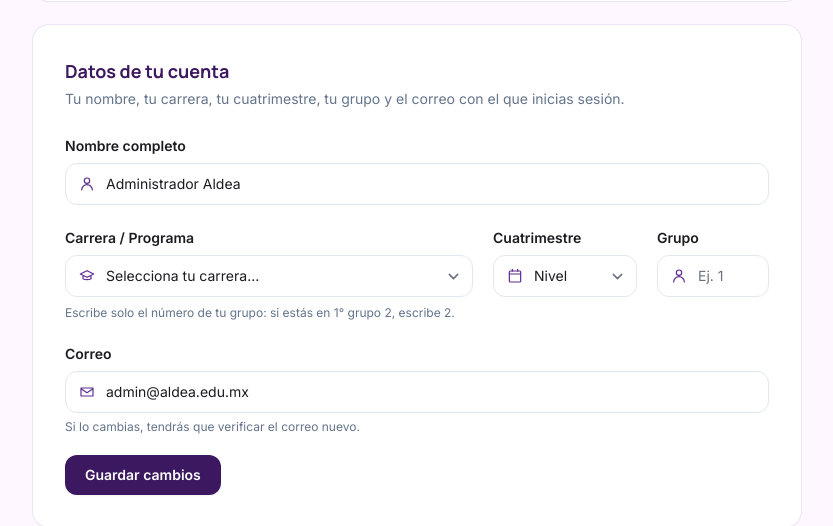
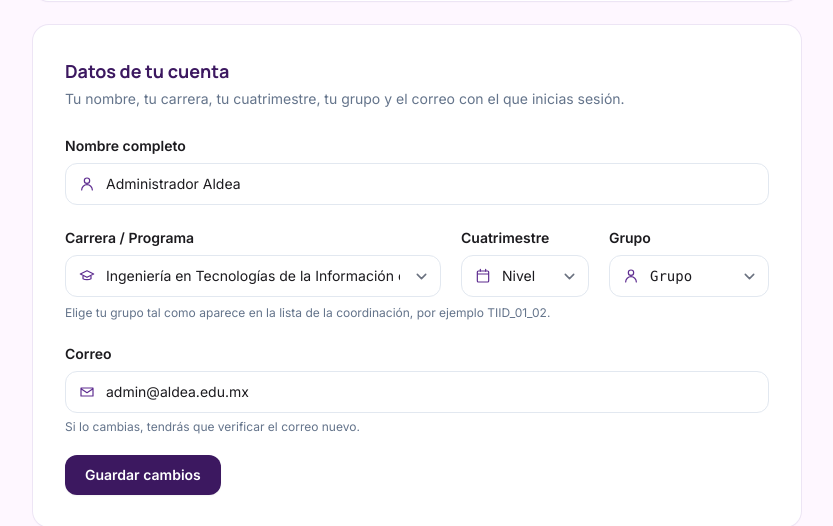
Before and after one commit to Camilohh12/Aldea_tech, a Laravel app: page /profile in a window 1280 px wide. Shown: the part 251-777 px from the top of the page, without its empty margins (223-1056 px from the left). Run offline with Laravel 12, Linux system fonts and the light colour scheme; a user stored in the database is signed in; data comes from the database, SQL or seed files in the repository; style sheets or scripts are compiled from the project's sources; parts of the project's set-up code (start-up, migrations or seed data) failed here and were passed over.

Commit message:
feat(grupos): el alumno elige su grupo de la lista de la coordinación
- El campo «Grupo» del registro y de «Mi perfil» ahora es una lista:
  TIID_01_01 … STFW_09_01 (Excel de la coordinación), los grupos que el admin
  asigne a los tutores, «Irregular» y «Otro».
- Nomenclatura oficial PREFIJO_CUATRIMESTRE_GRUPO (TIID_01_02 = 1er cuatri, grupo 2).
- Al elegir un grupo en el registro se propone al tutor que lo atiende.
- «Irregular» u «Otro» cuentan en el grupo de su tutor (el más común entre sus
  tutorados o, si no hay, el primero que atiende el tutor).
- Pruebas actualizadas al nuevo formato.

```diff
--- a/app/Http/Controllers/ProfileController.php
+++ b/app/Http/Controllers/ProfileController.php
@@ -3,7 +3,6 @@
 namespace App\Http\Controllers;
 
 use App\Http\Requests\ProfileUpdateRequest;
-use App\Support\Grupo;
 use App\Support\ReglasAlumno;
 use Illuminate\Http\RedirectResponse;
 use Illuminate\Http\Request;
@@ -28,22 +27,15 @@ class ProfileController extends Controller
      */
     public function update(ProfileUpdateRequest $request): RedirectResponse
     {
-        // El grupo llega como número; abajo se guarda el código completo
-        $request->user()->fill($request->safe()->except('grupo'));
+        $request->user()->fill($request->validated());
 
         if ($request->user()->isDirty('email')) {
             $request->user()->email_verified_at = null;
         }
 
-        // Al cambiar el cuatrimestre se actualiza si el alumno es regular o irregular
-        if ($request->esAlumno() && $request->user()->isDirty('cuatrimestre')) {
-            $request->user()->estatus = ReglasAlumno::estatus($request->user()->cuatrimestre);
-        }
-
-        // Código con la carrera y el cuatrimestre actuales (sin grupo si es «Irregular» u «Otro»)
-        if ($request->esAlumno()) {
-            $user = $request->user();
-            $user->grupo = Grupo::codigo($user->carrera, $user->cuatrimestre, $request->validated('grupo'));
+        // Al cambiar el cuatrimestre o el grupo se actualiza si el alumno es regular o irregular
+        if ($request->esAlumno() && $request->user()->isDirty(['cuatrimestre', 'grupo'])) {
+            $request->user()->estatus = ReglasAlumno::estatus($request->user()->cuatrimestre, $request->user()->grupo);
         }
 
         $request->user()->save();
--- a/app/Support/Grupo.php
+++ b/app/Support/Grupo.php
@@ -2,11 +2,14 @@
 
 namespace App\Support;
 
+use App\Models\User;
 use Illuminate\Support\Collection;
 
 /**
- * Código de grupo del alumno: prefijo de la carrera, número de grupo y
- * cuatrimestre, p. ej. sftw_01_09 (Software, grupo 1, 9° cuatrimestre).
+ * Grupo del alumno con la nomenclatura de la coordinación: prefijo de la
+ * carrera, cuatrimestre y número de grupo, p. ej. TIID_01_02 (TIID, 1er
+ * cuatrimestre, grupo 2). El alumno lo elige de una lista; también puede
+ * elegir «Irregular» u «Otro» y entonces cuenta en el grupo de su tutor.
  * Los prefijos están en config/aldea.php (prefijos_grupo).
  */
 final class Grupo
@@ -15,58 +18,96 @@ final class Grupo
     public const SIN_GRUPO = 'sin-grupo';
 
     /** Formato del código: letras_dos dígitos_dos dígitos. */
-    public const PATRON = '[a-z]+_[0-9]{2}_[0-9]{2}';
+    public const PATRON = '[A-Za-z]+_[0-9]{2}_[0-9]{2}';
 
-    /** Solo los cuatrimestres numéricos llevan grupo; «Irregular» y «Otro» usan el de su tutor. */
-    public static function llevaGrupo(?string $cuatrimestre): bool
+    public const IRREGULAR = 'Irregular';
+
+    public const OTRO = 'Otro';
+
+    /** Opciones que no son un grupo: el alumno cuenta en el grupo de su tutor. */
+    public const SIN_GRUPO_PROPIO = [self::IRREGULAR, self::OTRO];
+
+    /** ¿Es un código de grupo (TIID_01_02) y no «Irregular»/«Otro»? */
+    public static function esCodigo(?string $grupo): bool
     {
-        return $cuatrimestre !== null && ctype_digit($cuatrimestre);
-    }
-
-    /** «Irregular» u «Otro»: no capturan grupo y cuentan en el de su tutor (sin cuatrimestre no aplica). */
-    public static function usaElDelTutor(?string $cuatrimestre): bool
-    {
-        return $cuatrimestre !== null && $cuatrimestre !== '' && ! self::llevaGrupo($cuatrimestre);
-    }
-
-    /** Arma el código; null si falta algún dato o la carrera no tiene prefijo. */
-    public static function codigo(?string $carrera, ?string $cuatrimestre, int|string|null $numero): ?string
-    {
-        $prefijo = config('aldea.prefijos_grupo')[$carrera] ?? null;
-
-        if (! $prefijo || ! self::llevaGrupo($cuatrimestre) || ! ctype_digit((string) $numero) || (int) $numero < 1) {
-            return null;
-        }
-
-        return sprintf('%s_%02d_%02d', $prefijo, (int) $numero, (int) $cuatrimestre);
+        return $grupo !== null && preg_match('/^'.self::PATRON.'$/', $grupo) === 1;
     }
 
     /**
-     * Partes del código: ['carrera' => ..., 'numero' => 1, 'cuatrimestre' => 9].
+     * Grupos que el alumno puede elegir: los de config/aldea.php (grupos), en el
+     * orden de la coordinación, y después los que el administrador asignó a los
+     * tutores y no están en esa lista.
+     *
+     * @return list<string>
+     */
+    public static function codigos(): array
+    {
+        $deTutores = User::query()
+            ->whereNotNull('grupos_tutoria')
+            ->pluck('grupos_tutoria')
+            ->flatMap(fn (string $grupos) => preg_split('/\s*,\s*/', $grupos));
+
+        $limpiar = fn (iterable $codigos) => collect($codigos)
+            ->map(fn ($codigo) => strtoupper(trim((string) $codigo)))
+            ->filter(fn (string $codigo) => self::esCodigo($codigo));
+
+        $oficiales = $limpiar(config('aldea.grupos', []));
+
+        return $oficiales
+            ->merge($limpiar($deTutores)->diff($oficiales)->sort())
+            ->unique()
+            ->values()
+            ->all();
+    }
+
+    /** Lista completa del campo «Grupo»: los códigos y al final «Irregular» y «Otro». */
+    public static function opciones(): array
+    {
+        return [...self::codigos(), ...self::SIN_GRUPO_PROPIO];
+    }
+
+    /** Código del grupo de cada tutor ({código: id del tutor}) para proponer al tutor en el registro. */
+    public static function tutorPorGrupo(): array
+    {
+        return User::whereHas('roles', fn ($query) => $query->where('name', 'tutor'))
+            ->whereNotNull('grupos_tutoria')
+            ->get(['id', 'grupos_tutoria'])
+            ->flatMap(fn (User $tutor) => collect(preg_split('/\s*,\s*/', $tutor->grupos_tutoria))
+                ->mapWithKeys(fn (string $codigo) => [strtoupper($codigo) => $tutor->id]))
+            ->all();
+    }
+
+    /** «Irregular» u «Otro» en el grupo (o, en cuentas anteriores, en el cuatrimestre). */
+    public static function usaElDelTutor(?string $grupo, ?string $cuatrimestre = null): bool
+    {
+        if (in_array($grupo, self::SIN_GRUPO_PROPIO, true)) {
+            return true;
+        }
+
+        return ! self::esCodigo($grupo)
+            && $cuatrimestre !== null && $cuatrimestre !== '' && ! ctype_digit($cuatrimestre);
+    }
+
+    /**
+     * Partes del código: ['carrera' => ..., 'cuatrimestre' => 1, 'numero' => 2].
      * null si el código no tiene el formato o su prefijo no es de ninguna carrera.
      */
     public static function partes(?string $codigo): ?array
     {
-        if ($codigo === null || ! preg_match('/^([a-z]+)_([0-9]{2})_([0-9]{2})$/', $codigo, $m)) {
+        if ($codigo === null || ! preg_match('/^([A-Za-z]+)_([0-9]{2})_([0-9]{2})$/', $codigo, $m)) {
             return null;
         }
 
-        $carrera = array_search($m[1], config('aldea.prefijos_grupo'), true);
+        $carrera = array_search(strtoupper($m[1]), array_map('strtoupper', config('aldea.prefijos_grupo')), true);
 
         return $carrera === false ? null : [
             'carrera' => $carrera,
-            'numero' => (int) $m[2],
-            'cuatrimestre' => (int) $m[3],
+            'cuatrimestre' => (int) $m[2],
+            'numero' => (int) $m[3],
         ];
     }
 
-    /** Número que el alumno escribió (para volver a mostrarlo en «Mi perfil»). */
-    public static function numero(?string $codigo): ?int
-    {
-        return self::partes($codigo)['numero'] ?? null;
-    }
-
-    /** «Grupo 1 · 9° cuatrimestre» */
+    /** «Grupo 2 · 1° cuatrimestre» */
     public static function descripcion(?string $codigo): string
     {
         $partes = self::partes($codigo);
@@ -75,8 +116,9 @@ final class Grupo
     }
 
     /**
-     * Grupo en el que cuenta cada alumno: el suyo o, si es «Irregular» u «Otro»,
-     * el de su tutor (el grupo que más se repite entre los tutorados que sí lo tienen).
+     * Grupo en el que cuenta cada alumno: el suyo o, si eligió «Irregular» u
+     * «Otro», el de su tutor: el que más se repite entre sus tutorados y, si
+     * ninguno tiene, el primero de los grupos que atiende el tutor.
      *
      * @param  Collection  $alumnos  objetos con id, grupo, cuatrimestre y tutor_id
      * @return Collection<int, array{grupo: ?string, por_tutor: bool}> por id de alumno
@@ -84,7 +126,7 @@ final class Grupo
     public static function resolver(Collection $alumnos): Collection
     {
         $grupoDelTutor = $alumnos
-            ->filter(fn ($alumno) => $alumno->grupo && $alumno->tutor_id)
+            ->filter(fn ($alumno) => self::esCodigo($alumno->grupo) && $alumno->tutor_id)
             ->groupBy('tutor_id')
             ->map(fn (Collection $tutorados) => $tutorados->countBy('grupo')
                 ->sortKeys()          // en empate gana el código menor, siempre el mismo
@@ -92,13 +134,19 @@ final class Grupo
                 ->keys()
                 ->first());
 
-        return $alumnos->mapWithKeys(function ($alumno) use ($grupoDelTutor) {
-            if ($alumno->grupo) {
+        $gruposQueAtiende = User::query()
+            ->whereIn('id', $alumnos->pluck('tutor_id')->filter()->unique())
+            ->whereNotNull('grupos_tutoria')
+            ->pluck('grupos_tutoria', 'id')
+            ->map(fn (string $grupos) => strtoupper(trim(explode(',', $grupos)[0])));
+
+        return $alumnos->mapWithKeys(function ($alumno) use ($grupoDelTutor, $gruposQueAtiende) {
+            if (self::esCodigo($alumno->grupo)) {
                 return [$alumno->id => ['grupo' => $alumno->grupo, 'por_tutor' => false]];
             }
 
-            $delTutor = self::usaElDelTutor($alumno->cuatrimestre) && $alumno->tutor_id
-                ? $grupoDelTutor->get($alumno->tutor_id)
+            $delTutor = self::usaElDelTutor($alumno->grupo, $alumno->cuatrimestre) && $alumno->tutor_id
+                ? ($grupoDelTutor->get($alumno->tutor_id) ?? $gruposQueAtiende->get($alumno->tutor_id))
                 : null;
 
             return [$alumno->id => ['grupo' => $delTutor, 'por_tutor' => $delTutor !== null]];
--- a/app/Support/ReglasAlumno.php
+++ b/app/Support/ReglasAlumno.php
@@ -57,20 +57,21 @@ class ReglasAlumno
     }
 
     /**
-     * Número de grupo (el sistema arma el código con la carrera y el cuatrimestre).
-     * Con cuatrimestre «Irregular» u «Otro» no se pide: el alumno queda en el grupo de su tutor.
+     * Grupo de la lista (TIID_01_02…) o «Irregular» / «Otro». Si el cuatrimestre
+     * ya es «Irregular» u «Otro» puede quedar vacío: cuenta en el grupo de su tutor.
      */
-    public static function grupo(mixed $cuatrimestre): array
+    public static function grupo(mixed $cuatrimestre = null): array
     {
-        return Grupo::llevaGrupo(is_scalar($cuatrimestre) ? (string) $cuatrimestre : null)
-            ? ['required', 'regex:/^(0?[1-9]|[1-9][0-9])$/'] // 1 a 99; acepta «1» y «01»
-            : ['exclude'];
+        $cuatrimestre = is_scalar($cuatrimestre) ? (string) $cuatrimestre : '';
+        $opcional = $cuatrimestre !== '' && ! ctype_digit($cuatrimestre);
+
+        return [$opcional ? 'nullable' : 'required', 'string', Rule::in(Grupo::opciones())];
     }
 
-    /** "Irregular" marca al alumno como irregular; cualquier otra opción, como regular. */
-    public static function estatus(?string $cuatrimestre): string
+    /** «Irregular» en el cuatrimestre o en el grupo marca al alumno como irregular. */
+    public static function estatus(?string $cuatrimestre, ?string $grupo = null): string
     {
-        return $cuatrimestre === 'Irregular' ? 'irregular' : 'regular';
+        return $cuatrimestre === 'Irregular' || $grupo === Grupo::IRREGULAR ? 'irregular' : 'regular';
     }
 
     public static function mensajes(): array
@@ -85,8 +86,8 @@ class ReglasAlumno
             'carrera.in' => 'Selecciona una carrera de la lista.',
             'cuatrimestre.required' => 'Selecciona tu cuatrimestre.',
             'cuatrimestre.in' => 'Selecciona un cuatrimestre de la lista.',
-            'grupo.required' => 'Escribe el número de tu grupo, por ejemplo 1.',
-            'grupo.regex' => 'Escribe solo el número de tu grupo (del 1 al 99), por ejemplo 1.',
+            'grupo.required' => 'Selecciona tu grupo.',
+            'grupo.in' => 'Selecciona tu grupo de la lista.',
             'name.max' => 'El nombre puede tener máximo '.self::NOMBRE_MAX.' caracteres.',
             'email.regex' => 'Usa tu correo institucional (@'.config('aldea.dominio_correo').').',
             ...self::mensajesContrasena(),
--- a/config/aldea.php
+++ b/config/aldea.php
@@ -38,13 +38,20 @@ return [
     // "Irregular" marca al alumno como irregular; "Otro" es para cuando ninguna opción aplica.
     'cuatrimestres' => [...array_map('strval', range(1, 10)), 'Irregular', 'Otro'],
 
-    // Grupos: el alumno escribe solo el número de su grupo y el sistema arma el
-    // código prefijo_grupo_cuatrimestre, p. ej. sftw_01_09 = Software, grupo 1, 9°.
-    // Los alumnos «Irregular» u «Otro» no capturan grupo: quedan en el de su tutor.
+    // Grupos con la nomenclatura de la coordinación: PREFIJO_CUATRIMESTRE_GRUPO,
+    // p. ej. TIID_01_02 = TIID, 1er cuatrimestre, grupo 2. El alumno elige su
+    // grupo de una lista (estos más los que el admin asigne a los tutores) o
+    // «Irregular» / «Otro»; con esas dos opciones cuenta en el grupo de su tutor.
     'prefijos_grupo' => [
-        'Ingeniería en Tecnologías de la Información e Innovación Digital' => 'tiid',
-        'Ingeniería en Redes y Telecomunicaciones' => 'redte', // provisional, falta confirmar
-        'Ingeniería en Software' => 'sftw',
+        'Ingeniería en Tecnologías de la Información e Innovación Digital' => 'TIID',
+        'Ingeniería en Redes y Telecomunicaciones' => 'REDTE', // provisional, falta confirmar
+        'Ingeniería en Software' => 'STFW',
+    ],
+
+    // Archivo GRUPOS_TIID_Y_SFTW.xlsx de la coordinación
+    'grupos' => [
+        'TIID_01_01', 'TIID_01_02', 'TIID_01_03', 'TIID_03_01', 'TIID_04_01',
+        'TIID_04_02', 'TIID_06_01', 'TIID_07_01', 'TIID_07_02', 'STFW_09_01',
     ],
 
     // Color institucional para los PDF: la misma escala "aldea" (50 a 900) de las
--- a/resources/js/grupo-alumno.js
+++ b/resources/js/grupo-alumno.js
@@ -1,29 +1,32 @@
 import Alpine from 'alpinejs';
 
-// Campo «Grupo» del registro y de «Mi perfil». El alumno escribe solo el número
-// y aquí se muestra el código que se guardará: prefijo_grupo_cuatrimestre
-// (sftw_01_09). El servidor lo arma igual en App\Support\Grupo::codigo().
-Alpine.data('grupoAlumno', (carrera, cuatrimestre, grupo, prefijos) => ({
-    carrera,
+// Campo «Grupo» del registro y de «Mi perfil»: el alumno elige su grupo de la
+// lista de la coordinación (TIID_01_02…) o «Irregular» / «Otro». En el registro,
+// al elegir un grupo se propone al tutor que lo atiende (tutorPorGrupo).
+Alpine.data('grupoAlumno', (grupo, cuatrimestre, tutorPorGrupo) => ({
+    grupo,
     cuatrimestre,
-    grupo,
+    tutorPropuesto: false,
 
-    // «Irregular» y «Otro» no capturan grupo: el alumno queda en el de su tutor.
-    // Mientras no elige cuatrimestre el campo sigue activo.
+    // «Irregular» y «Otro» (en el grupo o en el cuatrimestre) cuentan en el grupo de su tutor
     get delTutor() {
-        return this.cuatrimestre !== '' && !/^[0-9]+$/.test(this.cuatrimestre);
+        return ['Irregular', 'Otro'].includes(this.grupo)
+            || (this.grupo === '' && this.cuatrimestre !== '' && !/^[0-9]+$/.test(this.cuatrimestre));
     },
 
-    get codigo() {
-        const prefijo = prefijos[this.carrera];
-        const numero = String(this.grupo ?? '').trim();
+    // Con cuatrimestre «Irregular» u «Otro» el grupo puede quedar vacío
+    get grupoObligatorio() {
+        return this.cuatrimestre === '' || /^[0-9]+$/.test(this.cuatrimestre);
+    },
 
-        if (!prefijo || !/^[0-9]+$/.test(this.cuatrimestre) || !/^(0?[1-9]|[1-9][0-9])$/.test(numero)) {
-            return '';
+    proponerTutor() {
+        const tutor = tutorPorGrupo[this.grupo];
+        const select = document.getElementById('tutor_id');
+
+        this.tutorPropuesto = Boolean(tutor && select);
+
+        if (this.tutorPropuesto) {
+            select.value = String(tutor);
         }
-
-        const dosDigitos = (valor) => String(parseInt(valor, 10)).padStart(2, '0');
-
-        return `${prefijo}_${dosDigitos(numero)}_${dosDigitos(this.cuatrimestre)}`;
     },
 }));
--- a/resources/views/admin/attendances/group.blade.php
+++ b/resources/views/admin/attendances/group.blade.php
@@ -173,11 +173,11 @@
                                         <p class="text-xs text-gray-500">{{ $alumno->email }}</p>
                                         @if ($fila->porTutor)
                                             <span class="inline-flex mt-1 px-2 py-0.5 rounded-md text-xs font-medium bg-amber-50 text-amber-700">
-                                                {{ $alumno->cuatrimestre }} · grupo de su tutor
+                                                {{ \App\Support\Grupo::esCodigo($alumno->grupo) || ! $alumno->grupo ? $alumno->cuatrimestre : $alumno->grupo }} · grupo de su tutor
                                             </span>
                                         @elseif ($sinGrupo)
                                             <span class="inline-flex mt-1 px-2 py-0.5 rounded-md text-xs font-medium bg-amber-50 text-amber-700">
-                                                {{ \App\Support\Grupo::usaElDelTutor($alumno->cuatrimestre) ? $alumno->cuatrimestre.' · su tutor no tiene grupo' : 'Falta capturar su grupo' }}
+                                                {{ \App\Support\Grupo::usaElDelTutor($alumno->grupo, $alumno->cuatrimestre) ? ($alumno->grupo ?: $alumno->cuatrimestre).' · su tutor no tiene grupo' : 'Falta capturar su grupo' }}
                                             </span>
                                         @endif
                                     </div>
--- a/resources/views/auth/partials/ayuda-grupo.blade.php
+++ b/resources/views/auth/partials/ayuda-grupo.blade.php
@@ -1,10 +1,10 @@
 {{-- Ayuda del campo Grupo (dentro de x-data="grupoAlumno(...)"), en el registro y en «Mi perfil» --}}
-<p class="mt-2 text-xs text-slate-500" x-show="!delTutor && !codigo">
-    Escribe solo el número de tu grupo: si estás en 1° grupo 2, escribe 2.
-</p>
-<p class="mt-2 text-xs text-slate-600" x-show="codigo" x-cloak>
-    Tu grupo quedará como <strong class="font-mono font-semibold text-aldea-800" x-text="codigo"></strong>
+<p class="mt-2 text-xs text-slate-500" x-show="!delTutor">
+    Elige tu grupo tal como aparece en la lista de la coordinación, por ejemplo TIID_01_02.
 </p>
 <p class="mt-2 text-xs text-slate-600" x-show="delTutor" x-cloak>
-    Con cuatrimestre «<span x-text="cuatrimestre"></span>» no escribes grupo: quedas en el grupo de tu tutor.
+    Con «<span x-text="grupo || cuatrimestre"></span>» cuentas en el grupo de tu tutor.
 </p>
+<p class="mt-1 text-xs text-slate-600" x-show="tutorPropuesto" x-cloak>
+    Seleccionamos al tutor de ese grupo; cámbialo si no es el tuyo.
+</p>
--- a/resources/views/profile/partials/update-profile-information-form.blade.php
+++ b/resources/views/profile/partials/update-profile-information-form.blade.php
@@ -34,9 +34,9 @@
 
         {{-- Datos académicos: solo los alumnos, con las mismas opciones del registro --}}
         @if ($esAlumno)
-            @php $numeroGrupo = old('grupo', \App\Support\Grupo::numero($user->grupo)); @endphp
-            <div x-data="grupoAlumno(@js(old('carrera', $user->carrera ?? '')), @js((string) old('cuatrimestre', $user->cuatrimestre ?? '')), @js((string) $numeroGrupo), @js(config('aldea.prefijos_grupo')))">
-            <div class="grid gap-5 sm:grid-cols-[1fr_9rem_7rem]">
+            @php $grupoActual = (string) old('grupo', $user->grupo); @endphp
+            <div x-data="grupoAlumno(@js($grupoActual), @js((string) old('cuatrimestre', $user->cuatrimestre ?? '')), {})">
+            <div class="grid gap-5 sm:grid-cols-[1fr_8rem_10rem]">
                 <div>
                     <label for="carrera" class="text-sm font-semibold">Carrera / Programa</label>
                     <div class="relative mt-1.5">
@@ -69,11 +69,12 @@
                     <label for="grupo" class="text-sm font-semibold">Grupo</label>
                     <div class="relative mt-1.5">
                         <x-icono name="persona" :class="$icono" />
-                        <input id="grupo" name="grupo" type="text" inputmode="numeric" autocomplete="off" maxlength="2"
-                               pattern="0?[1-9]|[1-9][0-9]" title="Escribe solo el número de tu grupo, por ejemplo 1."
-                               value="{{ $numeroGrupo }}" x-model="grupo" required
-                               :required="!delTutor" :disabled="delTutor" :placeholder="!delTutor ? 'Ej. 1' : 'Tutor'"
-                               placeholder="Ej. 1" class="{{ $input }} disabled:bg-slate-50 disabled:text-slate-400">
+                        <select id="grupo" name="grupo" required :required="grupoObligatorio" x-model="grupo" class="{{ $input }} font-mono">
+                            <option value="" disabled @selected($grupoActual === '')>Grupo</option>
+                            @foreach (\App\Support\Grupo::opciones() as $opcion)
+                                <option value="{{ $opcion }}" @selected($grupoActual === $opcion)>{{ $opcion }}</option>
+                            @endforeach
+                        </select>
                     </div>
                     <x-input-error class="mt-1.5" :messages="$errors->get('grupo')" />
                 </div>
```
Also changed, not shown: app/Http/Controllers/Auth/RegisteredUserController.php (+5 -3 lines), resources/views/auth/register.blade.php (+11 -10 lines), tests/Feature/AsistenciaPorGrupoTest.php (+28 -28 lines), tests/Feature/Auth/RegistrationTest.php (+1 -1 lines), tests/Feature/DatosAlumnoTest.php (+1 -1 lines), tests/Feature/EstilosYPerfilTest.php (+1 -1 lines), tests/Feature/GestionTutoresTest.php (+1 -1 lines), tests/Feature/GrupoAlumnoTest.php (+73 -68 lines), tests/Feature/SeguridadTest.php (+1 -1 lines), tests/Feature/ValidacionRegistroTest.php (+3 -3 lines).
